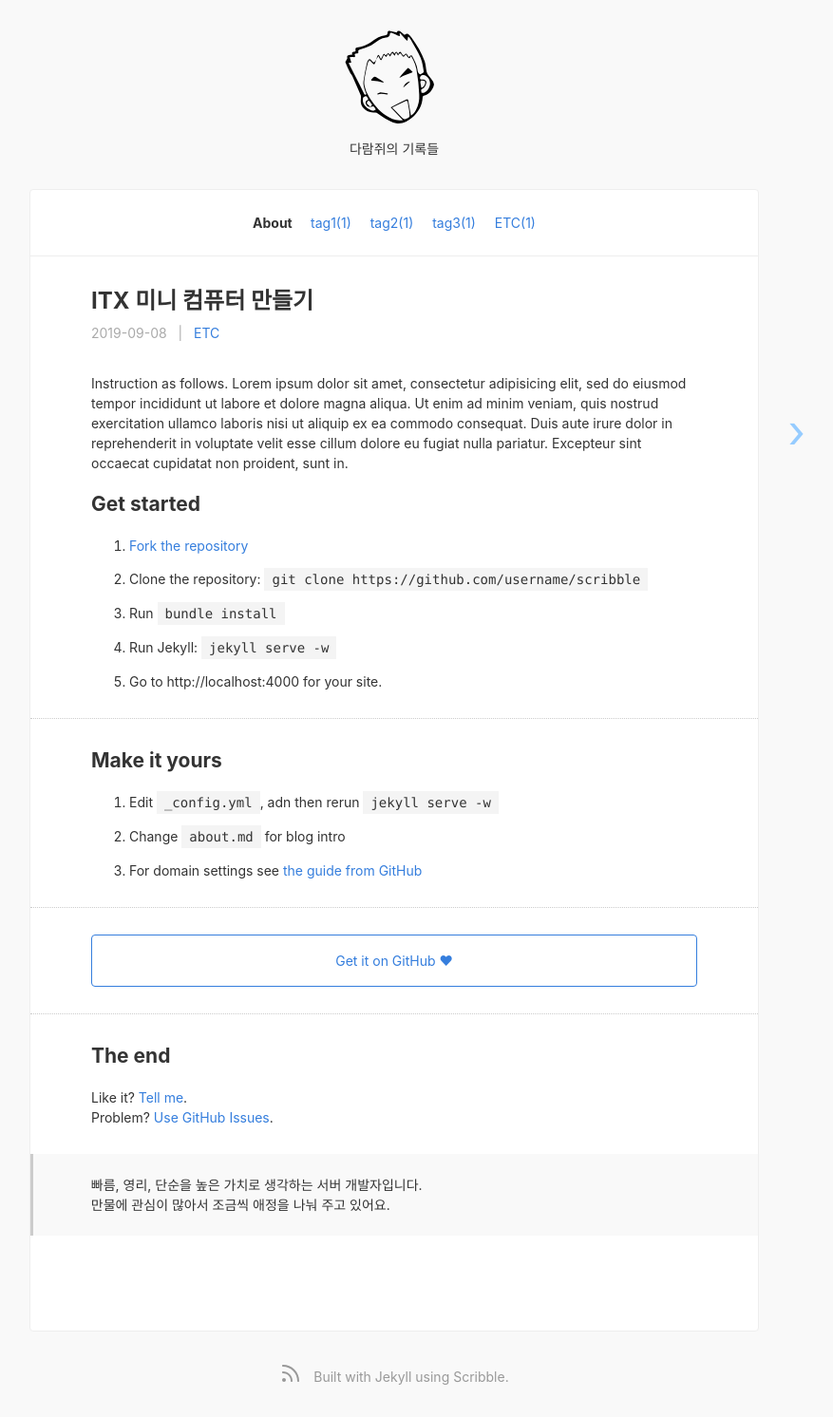
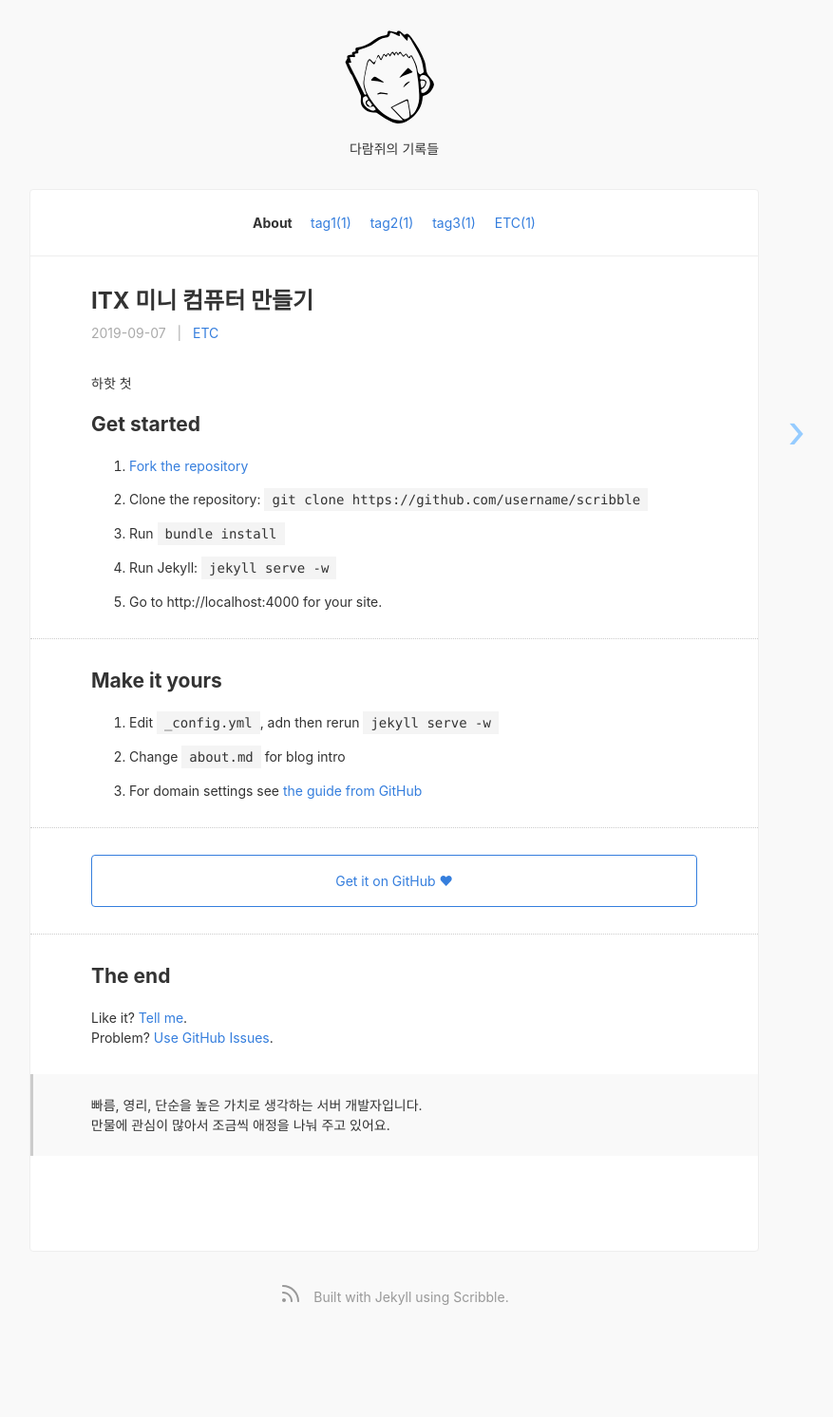
Before and after one commit to darammg/blog, a Jekyll site: the page built from _posts/2019-09-07-ITX 미니 컴퓨터 만들기.md, in a window 1280 px wide. Shown: the whole page at 95% size, without its empty margins (225-1102 px from the left). Built offline with Jekyll 4.4.1, drawn with Linux system fonts in a browser that asks for light colours; comment, search, counter and statistics services are not loaded; after the commit the page ends 1408 px from its top, so only the background shows below that.

Commit message:
날짜 변경

```diff
--- a/_posts/2019-09-08-ITX 미니 컴퓨터 만들기.md
+++ b/_posts/2019-09-07-ITX 미니 컴퓨터 만들기.md
@@ -1,10 +1,10 @@
 ---
 title: ITX 미니 컴퓨터 만들기
-date: 2019-09-08 00:06:52
+date: 2019-09-07 00:06:52
 tags: [ETC]
 ---
 
-Instruction as follows. Lorem ipsum dolor sit amet, consectetur adipisicing elit, sed do eiusmod tempor incididunt ut labore et dolore magna aliqua. Ut enim ad minim veniam, quis nostrud exercitation ullamco laboris nisi ut aliquip ex ea commodo consequat. Duis aute irure dolor in reprehenderit in voluptate velit esse cillum dolore eu fugiat nulla pariatur. Excepteur sint occaecat cupidatat non proident, sunt in.
+하핫 첫
 
 ## Get started
 
```
